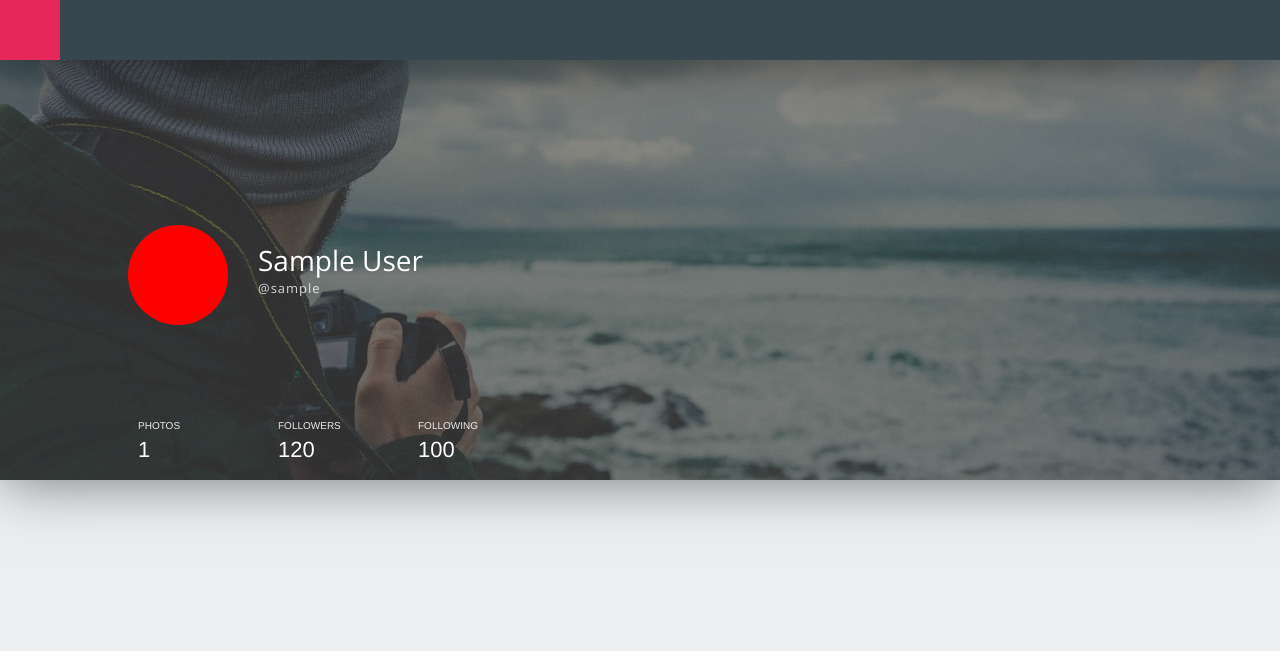
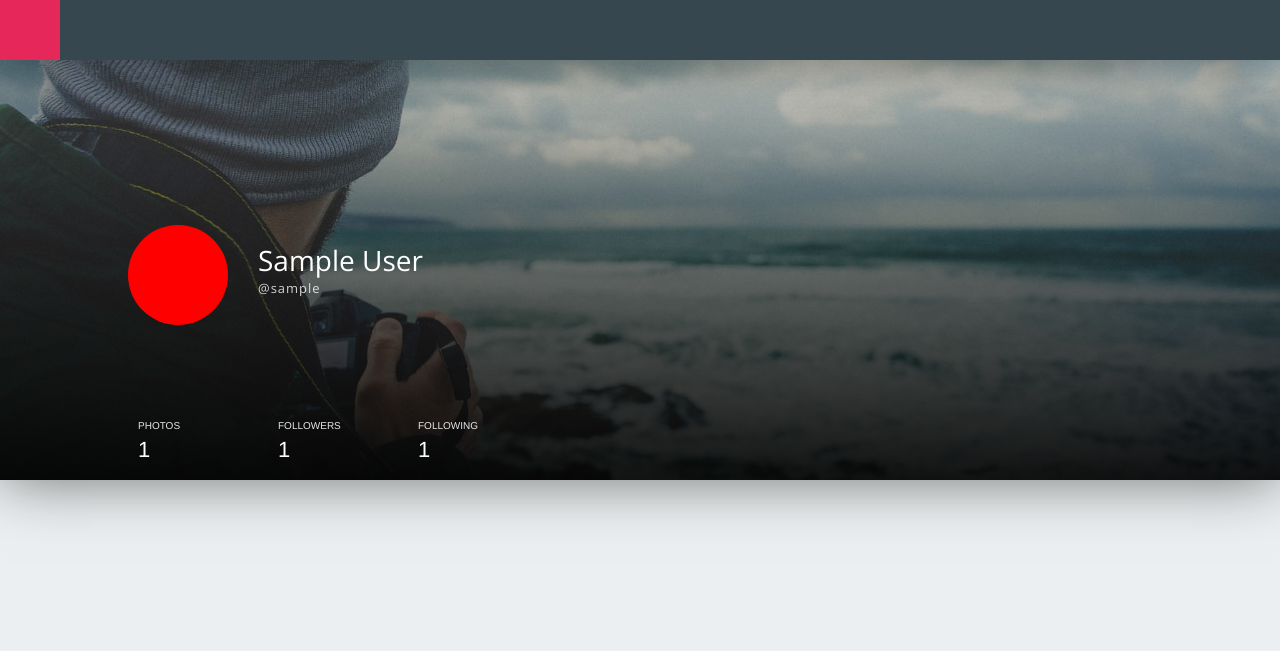
Before and after one commit to NickySomers/imd_php1_project, a PHP site: page /views/profile.php?id=1 in a window 1280 px wide. Shown: the top 651 px of the page. Run offline with PHP 8.4, Linux system fonts and the light colour scheme; tables that the repository leaves empty or names only in its code hold one stand-in row (values such as "Sample post"); data that the repository does not hold is empty.

Commit message:
Get followers and following users from the database + added support for multiple users

```diff
--- a/css/style.css
+++ b/css/style.css
@@ -370,7 +370,15 @@ input[type=file] {
 }
 
 .profile-header .overlay {
-    background: #272727 !important;
+    opacity: 1;
+    background: rgba(0,0,0,0);
+background: -moz-linear-gradient(top, rgba(0,0,0,0) 0%, rgba(0,0,0,0.9) 100%);
+background: -webkit-gradient(left top, left bottom, color-stop(0%, rgba(0,0,0,0)), color-stop(100%, rgba(0,0,0,0.9)));
+background: -webkit-linear-gradient(top, rgba(0,0,0,0) 0%, rgba(0,0,0,0.9) 100%);
+background: -o-linear-gradient(top, rgba(0,0,0,0) 0%, rgba(0,0,0,0.9) 100%);
+background: -ms-linear-gradient(top, rgba(0,0,0,0) 0%, rgba(0,0,0,0.9) 100%);
+background: linear-gradient(to bottom, rgba(0,0,0,0) 0%, rgba(0,0,0,0.9) 100%);
+filter: progid:DXImageTransform.Microsoft.gradient( startColorstr='#000000', endColorstr='#000000', GradientType=0 );
 }
 
 .profile-picture {
--- a/views/profile.php
+++ b/views/profile.php
@@ -27,6 +27,9 @@
         $conn->setAttribute(PDO::ATTR_ERRMODE, PDO::ERRMODE_EXCEPTION);
         $data = $conn->query("SELECT * FROM posts WHERE userId = ".$_GET['id']." ORDER BY date DESC");
         $userdata = $conn->query("SELECT * FROM users WHERE id = ".$_GET['id']);
+        $followingdata = $conn->query("SELECT * FROM users_followers WHERE userId = ".$_GET['id']);
+        $followersdata = $conn->query("SELECT * FROM users_followers WHERE followUserId = ".$_GET['id']);
+
         foreach ($userdata as $row) {
 
             $name = $row['firstname'] . " " . $row['lastname'];
@@ -35,8 +38,8 @@
 
         }
         $count_photos = $data->rowCount();
-        $count_followers = 120;
-        $count_following = 100;
+        $count_followers = $followersdata->rowCount();
+        $count_following = $followingdata->rowCount();
 
     } catch(PDOException $e) {
         echo 'ERROR: ' . $e->getMessage();
```
